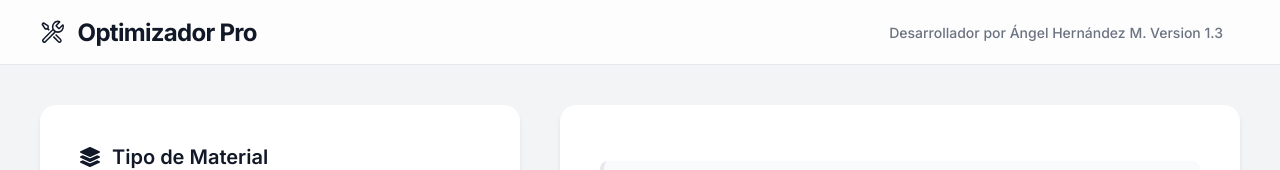
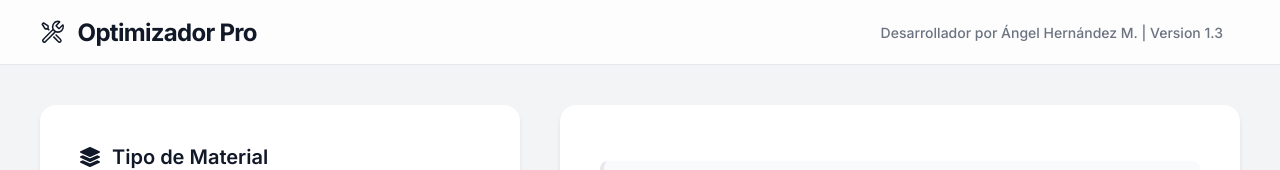
Before and after one commit to S4mma3l/proyecto_optimizador, a React (Create React App) app in the folder frontend/: page / in a window 1280 px wide. Shown: the top 170 px of the page. Built offline with nearby package versions, Linux system fonts and the light colour scheme.

Commit message:
version 1.3

```diff
--- a/frontend/src/App.js
+++ b/frontend/src/App.js
@@ -47,7 +47,7 @@ function App() {
         </div>
         <div className="header-right">
           <a href="https://www.linkedin.com/in/pentestercr/" target="_blank" rel="noopener noreferrer" className="developer-button">
-            Desarrollador por Ángel Hernández M. Version 1.3
+            Desarrollador por Ángel Hernández M. | Version 1.3
           </a>
         </div>
       </header>
```
